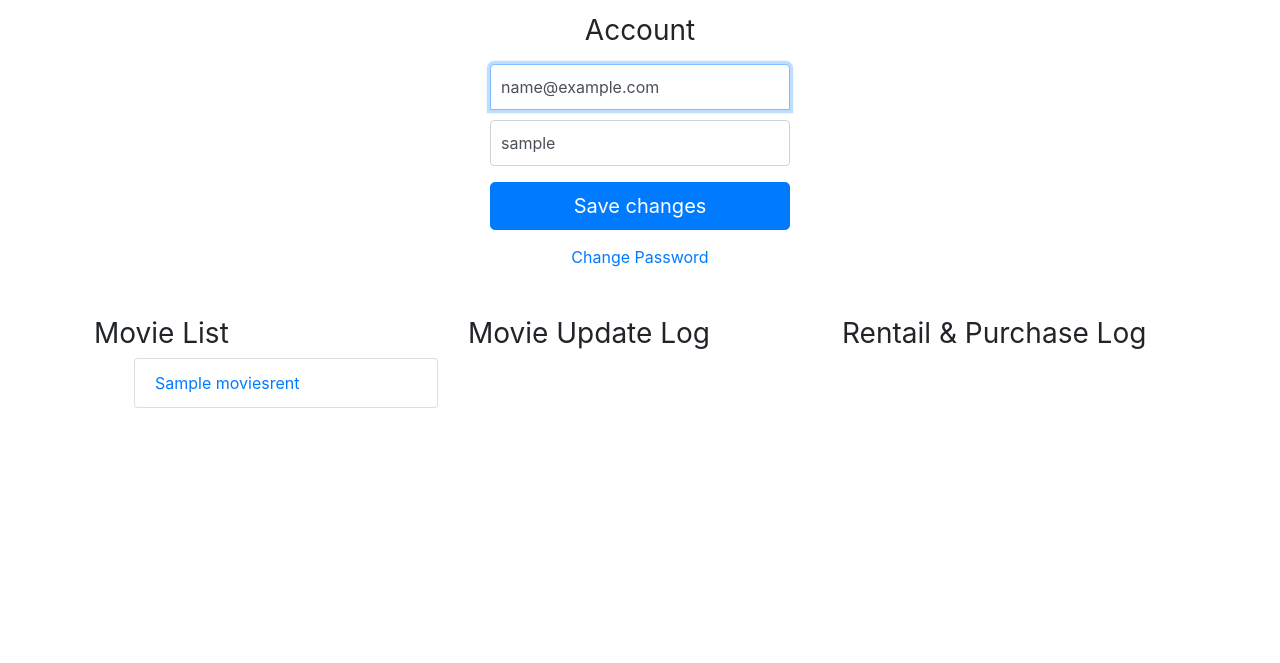
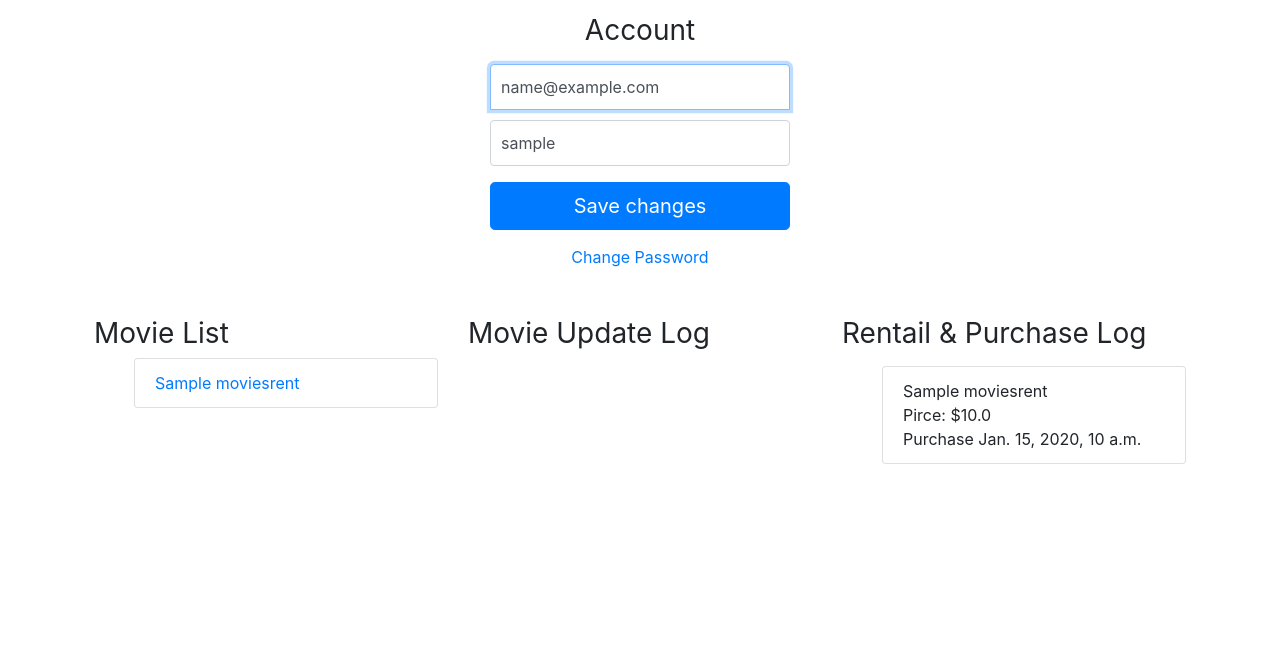
Before and after one commit to k4is3r/movierent-django, a Django app: page /account/ in a window 1280 px wide. Shown: the part 96-759 px from the top of the page. Run offline with Django 3.2, Linux system fonts and the light colour scheme; a user stored in the database is signed in; tables that the repository leaves empty hold one stand-in row (values such as "Sample post"); data that the repository does not hold is empty; some libraries are stand-ins or nearby versions.

Commit message:
adding new features

```diff
--- a/account/templates/account/account.html
+++ b/account/templates/account/account.html
@@ -110,15 +110,26 @@
      {% endif %}
    </div>
    <!--EndMovieUpdateLog-->
-
+   {% endif %}
    <!--Rentails&PurchaseLog-->
    <div class="col-sm">
      <h3 class="mb-3 font-weight-normal">Rentail & Purchase Log</h3>
+      {% if movie_purchase %}
+      <ul>
+        {% for purchase in movie_purchase %}
+         <li class="list-group-item">
+           <p class="m-auto">{{purchase.movie.title}}</p>
+           <p class="m-auto">Pirce: ${{purchase.movie_price}}</p>
+           <p class="m-auto">Purchase {{purchase.date_sale}}</p>
+         </li>
+       {% endfor %}
+     </ul>
+      {% endif %}
    </div>
    <!--EndRentail&PurchaseLog-->
 
   </div>
 </div>
-{% endif %}
+
 
 {% endblock content %}
--- a/account/views.py
+++ b/account/views.py
@@ -2,7 +2,7 @@ from django.shortcuts import render, redirect
 from django.contrib.auth import login, authenticate, logout
 from account.forms import RegistrationForm, AccountAuthenticationForm, AccountUpdateForm
 
-from movie.models import MoviesRent, UpdateLog
+from movie.models import MoviesRent, UpdateLog, UserSaleHistory
 
 def registration_view(request):
 
@@ -78,6 +78,8 @@ def account_view(request):
     content['movie_list'] = movie_list
     movie_log = UpdateLog.objects.filter()
     content['movie_log'] = movie_log
+    movie_purchase = UserSaleHistory.objects.filter(user=request.user)
+    content['movie_purchase'] = movie_purchase
     return render(request, 'account/account.html', content)
 
 
```
